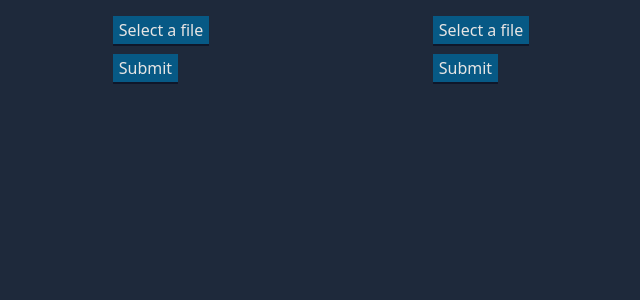
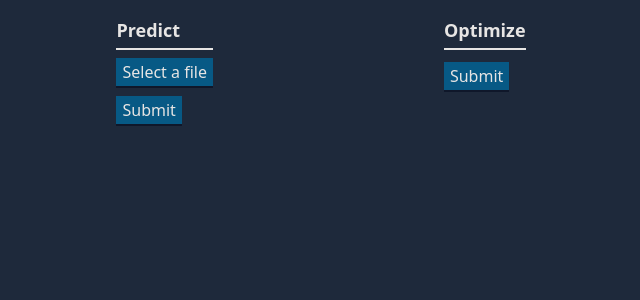
Before and after one commit to rawsonb/csvpy, a Flask app: template templates/tools.html in a window 1280 px wide. Shown: the top 300 px of the page, without its empty margins (319-959 px from the left). Run offline with Flask 3, Linux system fonts and the light colour scheme; the template is opened without the code that fills it, so the values that code supplies are empty.

Commit message:
add optimize option with weird result page

```diff
--- a/create_model.py
+++ b/create_model.py
@@ -34,11 +34,11 @@ def create_model(csv_file, target_column):
         "n_estimators": [100, 200, 300, 500]
     }
     search = RandomizedSearchCV(model, param_distributions=params, n_jobs=-1)
-    search.fit(df[non_target_cols], df[target])
+    search.fit(df[non_target_cols].values, df[target].values)
 
     # Fit the model with the best hyperparameters to the data
     model.set_params(**search.best_params_)
-    model.fit(df[non_target_cols], df[target])
+    model.fit(df[non_target_cols].values, df[target].values)
 
     # Create unique file names for the trained model and the bounds of the input data
     timestamp = str(int(time.time()))
--- a/main.py
+++ b/main.py
@@ -4,6 +4,7 @@ from flask import Flask, render_template, request, session
 from create_model import create_model
 from delete_old_files import delete_old_files
 from make_prediction import make_prediction
+from optimize_variables import optimize_variables
 
 app = Flask(__name__)
 app.secret_key = 'mysecretkey'
@@ -17,7 +18,7 @@ def main():
     return render_template('index.html')
 
 @app.route('/tools', methods=['POST'])
-def predict():
+def tools():
     target_column = int(request.form['target_column'])
     file = request.files['file']
 
@@ -33,8 +34,8 @@ def predict():
 
     return render_template('tools.html')
 
-@app.route('/results', methods=['POST'])
-def results():
+@app.route('/predict', methods=['POST'])
+def predict():
     file = request.files['file']
 
     if file.filename == '':
@@ -49,6 +50,18 @@ def results():
     session['prediction_filename'] = prediction_filename
 
     return render_template('results.html', results = results, numbers = range(len(results[0])))
+
+@app.route('/optimize', methods=['POST'])
+def optimize():
+
+
+    model_filename = session['model_filename']
+
+    bounds_filename = session['bounds_filename']
+
+    optimal_variables, best = optimize_variables(bounds_filename, model_filename)
+
+    return render_template('results.html', results = optimal_variables, numbers = [best])
 
 def run_daily_cleanup():
     file_age_days = 2
--- a/static/dist/css/output.css
+++ b/static/dist/css/output.css
@@ -536,8 +536,16 @@ video {
   margin: 1.5rem;
 }
 
+.m-2 {
+  margin: 0.5rem;
+}
+
 .mt-5 {
   margin-top: 1.25rem;
+}
+
+.mb-2 {
+  margin-bottom: 0.5rem;
 }
 
 .flex {
@@ -671,6 +679,14 @@ video {
   border-top-width: 4px;
 }
 
+.border-l-4 {
+  border-left-width: 4px;
+}
+
+.border-l-2 {
+  border-left-width: 2px;
+}
+
 .border-amber-300 {
   --tw-border-opacity: 1;
   border-color: rgb(252 211 77 / var(--tw-border-opacity));
@@ -679,6 +695,11 @@ video {
 .border-slate-900 {
   --tw-border-opacity: 1;
   border-color: rgb(15 23 42 / var(--tw-border-opacity));
+}
+
+.border-stone-200 {
+  --tw-border-opacity: 1;
+  border-color: rgb(231 229 228 / var(--tw-border-opacity));
 }
 
 .border-r-slate-900 {
@@ -699,6 +720,10 @@ video {
 .bg-slate-900 {
   --tw-bg-opacity: 1;
   background-color: rgb(15 23 42 / var(--tw-bg-opacity));
+}
+
+.p-1 {
+  padding: 0.25rem;
 }
 
 .px-1 {
@@ -725,6 +750,14 @@ video {
   padding-top: 0.75rem;
 }
 
+.pb-1 {
+  padding-bottom: 0.25rem;
+}
+
+.text-center {
+  text-align: center;
+}
+
 .text-base {
   font-size: 1rem;
   line-height: 1.5rem;
@@ -737,6 +770,10 @@ video {
 
 .font-semibold {
   font-weight: 600;
+}
+
+.font-bold {
+  font-weight: 700;
 }
 
 .text-amber-300 {
--- a/templates/index.html
+++ b/templates/index.html
@@ -27,7 +27,7 @@
 		</div>
 	</div>
 	<div class="flex m-5 items-center hidden flex-col" id="post_submit">
-		<div class="animate-spin w-8 h-8 bg-slate-900 rounded-full border-t-4 border-r-4 border-amber-300 border-r-slate-900"></div>
+		<div class="animate-spin w-8 h-8 bg-slate-900 rounded-full border-t-4 border-r-4 border-l-2 border-amber-300 border-r-slate-900"></div>
 		<div>
 			<span> Training model...</span>
 			<p>Depending on the file size, this could take a while.</p>
--- a/templates/tools.html
+++ b/templates/tools.html
@@ -12,18 +12,16 @@
 <body class="bg-slate-800 text-stone-200">
 	<div class="flex items-center flex-col max-h-screen" id="pre_submit">
 		<div class="flex justify-around w-full sm:w-5/6 lg:w-1/2">
-			<form class="w-fit pt-3" action="/results" method="POST" enctype="multipart/form-data">
+			<form class="w-fit pt-3" action="/predict" method="POST" enctype="multipart/form-data">
+				<h1 class="font-semibold text-lg m-1 mb-2 pb-1 border-b-2 border-stone-200">Predict</h1>
 				<div class="select-none w-fit px-1.5 py-0.5 m-1 bg-sky-800 hover:bg-sky-700 active:shadow-none active:mt-[5px] cursor-pointer border-b-2 border-slate-900 active:border-b-0 active:mb-[5px]">
 					<label for="csv_file">Select a file</label>
 					<input onchange="readCSVFile()" class="m-0 w-0 h-0 hidden" type="file" id="csv_file" name="file">
 				</div>
 				<input class="select-none px-1.5 py-0.5 m-1 bg-sky-800 hover:bg-sky-700 active:shadow-none active:mt-[5px] border-b-2 border-slate-900 active:border-b-0 active:mb-[5px]" onclick="showLoading()" type="submit" value="Submit">
 			</form>
-			<form class="w-fit pt-3" action="/results" method="POST" enctype="multipart/form-data">
-				<div class="select-none w-fit px-1.5 py-0.5 m-1 bg-sky-800 hover:bg-sky-700 active:shadow-none active:mt-[5px] cursor-pointer border-b-2 border-slate-900 active:border-b-0 active:mb-[5px]">
-					<label for="csv_file">Select a file</label>
-					<input onchange="readCSVFile()" class="m-0 w-0 h-0 hidden" type="file" id="csv_file" name="file">
-				</div>
+			<form class="w-fit pt-3" action="/optimize" method="POST" enctype="multipart/form-data">
+				<h1 class="font-semibold text-lg m-1 mb-2 pb-1 border-b-2 border-stone-200">Optimize</h1>
 				<input class="select-none px-1.5 py-0.5 m-1 bg-sky-800 hover:bg-sky-700 active:shadow-none active:mt-[5px] border-b-2 border-slate-900 active:border-b-0 active:mb-[5px]" onclick="showLoading()" type="submit" value="Submit">
 			</form>
 		</div>
```
Also changed, not shown: optimize_variables.py (added, +29 -0 lines).
